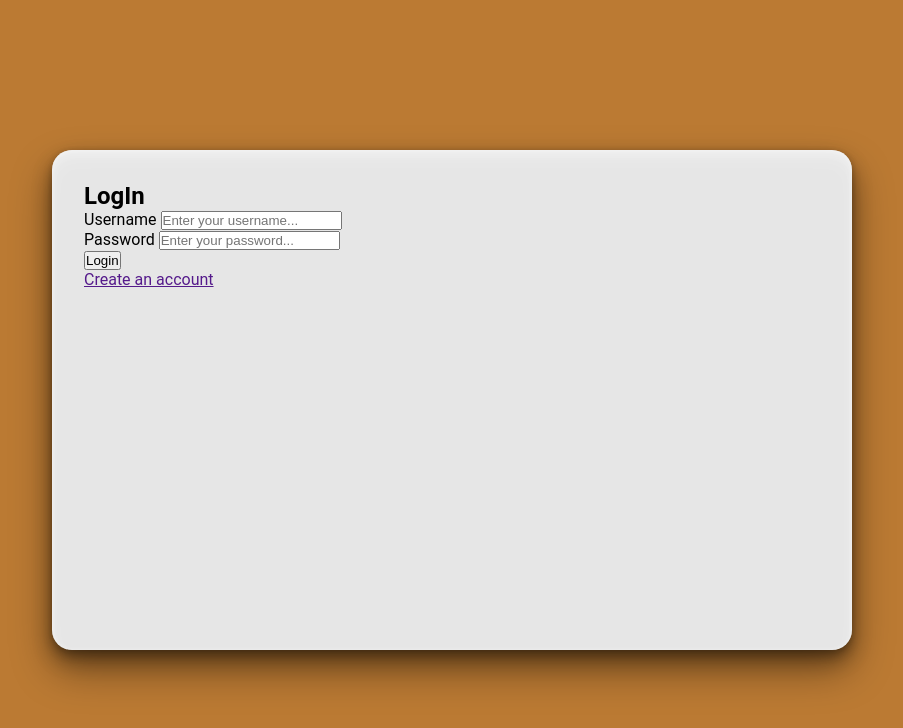
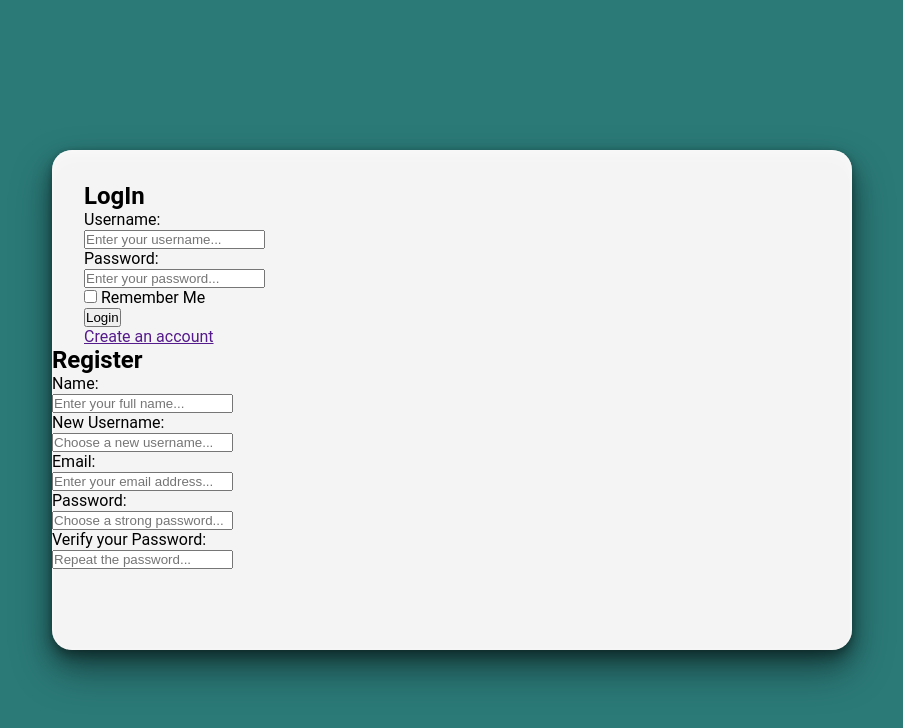
Before and after one commit to a-grade-99/Login-Page, a plain HTML site: page lindex.html in a window 1280 px wide. Shown: the whole page, without its empty margins (188-1091 px from the left). Drawn offline with Linux system fonts and the light colour scheme.

Commit message:
added the register section and changed the background color

```diff
--- a/index.css
+++ b/index.css
@@ -5,7 +5,7 @@
 
 body{
     font-family: 'Roboto', sans-serif;
-    background-color: rgb(187, 122, 51);
+    background-color: #2B7A78;
 }
 
 .container{
@@ -17,7 +17,7 @@ body{
     top: 50%;
     left: 50%;
     transform: translate(-50%, -50%);
-    background-color: rgb(230, 230, 230);
+    background-color: rgb(244, 244, 244);
 
     box-shadow: 0 0 5px rgba(0, 0, 0, 0.1),
     0 5px 10px rgba(0, 0, 0, 0.2),
@@ -31,3 +31,11 @@ body{
 .login{
     margin: 2rem 0 0 2rem;
 }
+
+input:focus:invalid{
+    border: 1px solid red;
+}
+
+input:focus:valid{
+    border: 1px solid green;
+}
--- a/lindex.html
+++ b/lindex.html
@@ -10,21 +10,45 @@
     <div class="container">
         <div class="login">
             <h2>LogIn</h2>
-            <form action="">
-                <div class="data1">
-                    <label for="username">Username</label>
+            <form action="/login" method="post">
+                <div class="login_user">
+                    <label for="username">Username:</label><br>
                     <input type="text" id="username" placeholder="Enter your username..." required>
                 </div>
-                <div class="data2">
-                    <label for="password">Password</label>
+                <div class="login_pass">
+                    <label for="password">Password:</label><br>
                     <input type="password" id="password" placeholder="Enter your password..." required>
                 </div>
-                <button>Login</button>
+                <input type="checkbox" name="remember">
+                <label for="remember">Remember Me</label><br>
+                <button type="submit">Login</button>
             </form>
             <a href="">Create an account</a>
         </div>
         <div class="register">
-
+            <h2>Register</h2>
+            <form action="/register" method="post">
+                <div class="register1">
+                    <label for="name">Name:</label><br>
+                    <input type="text" id="name" placeholder="Enter your full name..." required>
+                </div>
+                <div class="register2">
+                    <label for="new_username">New Username:</label><br>
+                    <input type="text" id="new_username" placeholder="Choose a new username..." required>
+                </div>
+                <div class="register3">
+                    <label for="email">Email:</label><br>
+                    <input type="email" id="email" placeholder="Enter your email address..." required>
+                </div>
+                <div class="register4">
+                    <label for="new_password">Password:</label><br>
+                    <input type="password" id="new_password" placeholder="Choose a strong password..." required>
+                </div>
+                <div class="register5">
+                    <label for="verify">Verify your Password:</label><br>
+                    <input type="password" id="verify" placeholder="Repeat the password..." required>
+                </div>
+            </form>
         </div>
     </div>
 
```
